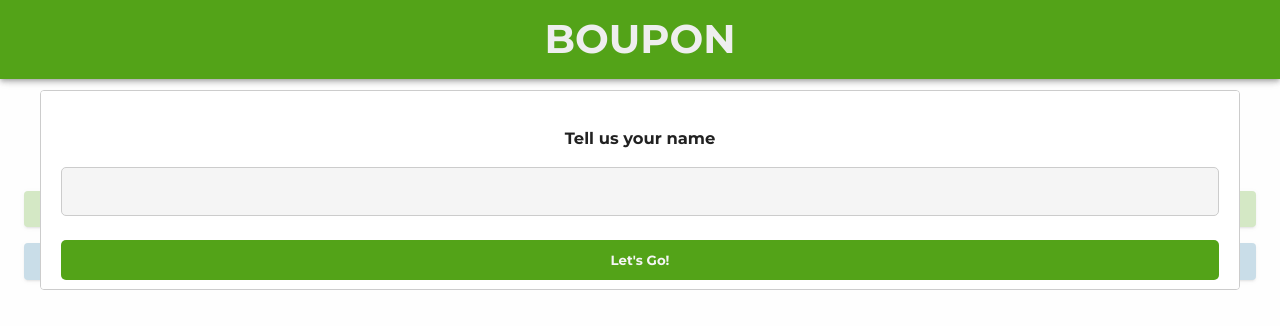
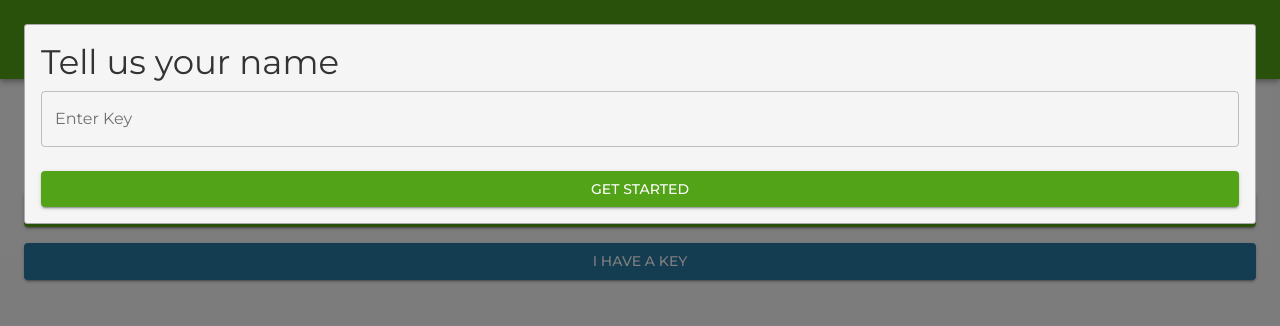
Before and after one commit to OsirisX3R0/boupon, a React (Create React App) app: page / in a window 1280 px wide. Both pictures are taken after a click on the button "GET STARTED". Shown: the top 326 px of the page. Built offline with nearby package versions, Linux system fonts and the light colour scheme.

Commit message:
Updated `BaseModal` to use Material UI Added utility wrapper components with margin

```diff
--- /dev/null
+++ b/src/components/core/button/MarginButton.js
@@ -0,0 +1,22 @@
+import { Button } from "@material-ui/core";
+import { makeStyles } from "@material-ui/core/styles";
+
+const useStyles = makeStyles({
+  root: {
+    marginTop: (props) => props.top || 0,
+    marginRight: (props) => props.right || 0,
+    marginLeft: (props) => props.left || 0,
+    marginBottom: (props) => props.bottom || 0,
+  },
+});
+
+const MarginButton = ({ children, ...props }) => {
+  const classes = useStyles(props);
+  return (
+    <Button {...props} className={classes.root}>
+      {children}
+    </Button>
+  );
+};
+
+export default MarginButton;
--- /dev/null
+++ b/src/components/core/input/MarginTextField.js
@@ -0,0 +1,18 @@
+import { TextField } from "@material-ui/core";
+import { makeStyles } from "@material-ui/core/styles";
+
+const useStyles = makeStyles({
+  root: {
+    marginTop: (props) => props.top || 0,
+    marginRight: (props) => props.right || 0,
+    marginLeft: (props) => props.left || 0,
+    marginBottom: (props) => props.bottom || 0,
+  },
+});
+
+const MarginButton = (props) => {
+  const classes = useStyles(props);
+  return <TextField {...props} className={classes.root} />;
+};
+
+export default MarginButton;
--- a/src/components/core/modals/BaseModal.js
+++ b/src/components/core/modals/BaseModal.js
@@ -1,16 +1,30 @@
-import Modal from "react-modal";
-import { ModalHead } from "../../../styles";
+import { useContext, useMemo } from "react";
+import { Modal, Typography } from "@material-ui/core";
 
-Modal.setAppElement("#root");
+import { GlobalContext } from "../../../context/GlobalContext";
 
 const BaseModal = ({ children, title, height, ...props }) => {
-  Modal.defaultStyles.content.height = height || "200px";
-  Modal.defaultStyles.content.marginTop = "50px";
+  const { colorTheme, prefersDarkMode } = useContext(GlobalContext);
+  const modalStyles = useMemo(
+    () => ({
+      backgroundColor:
+        colorTheme === "dark" || prefersDarkMode ? "#333" : "#f5f5f5",
+      color: colorTheme === "dark" || prefersDarkMode ? "#f5f5f5" : "#333",
+      height: height || "200px",
+      border: "1px solid #aaa",
+      borderRadius: "3px",
+      margin: "1.5rem",
+      padding: "1rem",
+    }),
+    [height, colorTheme, prefersDarkMode]
+  );
 
   return (
     <Modal {...props}>
-      {title ? <ModalHead>{title}</ModalHead> : null}
-      {children}
+      <div style={modalStyles}>
+        {title ? <Typography variant="h4">{title}</Typography> : null}
+        {children}
+      </div>
     </Modal>
   );
 };
--- a/src/components/home/EnterName.js
+++ b/src/components/home/EnterName.js
@@ -2,8 +2,9 @@ import { useContext, useState } from "react";
 import axios from "axios";
 
 import BaseModal from "../core/modals/BaseModal";
-import { BlockButton, CenteredTextField } from "../../styles";
 import { GlobalContext } from "../../context/GlobalContext";
+import MarginButton from "../core/button/MarginButton";
+import MarginTextField from "../core/input/MarginTextField";
 
 const EnterName = (props) => {
   const { setKey, setName } = useContext(GlobalContext);
@@ -17,14 +18,23 @@ const EnterName = (props) => {
 
   return (
     <BaseModal title="Tell us your name" {...props}>
-      <CenteredTextField
-        type="text"
+      <MarginTextField
+        top=".5rem"
+        label="Enter Key"
+        fullWidth
+        variant="outlined"
         value={localName}
         onChange={(e) => setLocalName(e.target.value)}
       />
-      <BlockButton topMargin="1.5rem" primary onClick={createAccount}>
-        Let's Go!
-      </BlockButton>
+      <MarginButton
+        top="1.5rem"
+        fullWidth
+        variant="contained"
+        color="primary"
+        onClick={createAccount}
+      >
+        Get Started
+      </MarginButton>
     </BaseModal>
   );
 };
--- a/src/components/home/Home.js
+++ b/src/components/home/Home.js
@@ -30,15 +30,15 @@ const Home = () => {
         I have a key
       </Button>
       <EnterName
-        isOpen={showEnterName}
-        onRequestClose={() => setShowEnterName(false)}
-        contentLabel="Tell us your name"
+        open={showEnterName}
+        onClose={() => setShowEnterName(false)}
+        // contentLabel="Tell us your name"
       />
       <EnterKey
-        isOpen={showEnterKey}
-        onRequestClose={() => setShowEnterKey(false)}
+        open={showEnterKey}
+        onClose={() => setShowEnterKey(false)}
         close={() => setShowEnterKey(false)}
-        contentLabel="Enter key"
+        // contentLabel="Enter key"
       />
     </Container>
   );
--- a/src/context/GlobalContext.js
+++ b/src/context/GlobalContext.js
@@ -1,4 +1,5 @@
 import { createContext } from "react";
+import useMediaQuery from "@material-ui/core/useMediaQuery";
 
 import useLocalStorage from "../hooks/useLocalStorage";
 import useRedirect from "../hooks/useRedirect";
@@ -13,11 +14,20 @@ export const GlobalProvider = ({ children }) => {
     "boupon.settings.theme",
     "default"
   );
+  const prefersDarkMode = useMediaQuery("(prefers-color-scheme: dark)");
   useRedirect(key, name);
 
   return (
     <GlobalContext.Provider
-      value={{ key, setKey, name, setName, colorTheme, setColorTheme }}
+      value={{
+        key,
+        setKey,
+        name,
+        setName,
+        colorTheme,
+        setColorTheme,
+        prefersDarkMode,
+      }}
     >
       <Theme>{children}</Theme>
     </GlobalContext.Provider>
--- a/src/theme/index.js
+++ b/src/theme/index.js
@@ -1,14 +1,12 @@
 import { createTheme } from "@material-ui/core/styles";
 import { ThemeProvider } from "@material-ui/styles";
 import CssBaseline from "@material-ui/core/CssBaseline";
-import useMediaQuery from "@material-ui/core/useMediaQuery";
 import { useContext, useMemo } from "react";
 
 import { GlobalContext } from "../context/GlobalContext";
 
 const Theme = ({ children }) => {
-  const { colorTheme } = useContext(GlobalContext);
-  const prefersDarkMode = useMediaQuery("(prefers-color-scheme: dark)");
+  const { colorTheme, prefersDarkMode } = useContext(GlobalContext);
 
   const theme = useMemo(
     () =>
```
